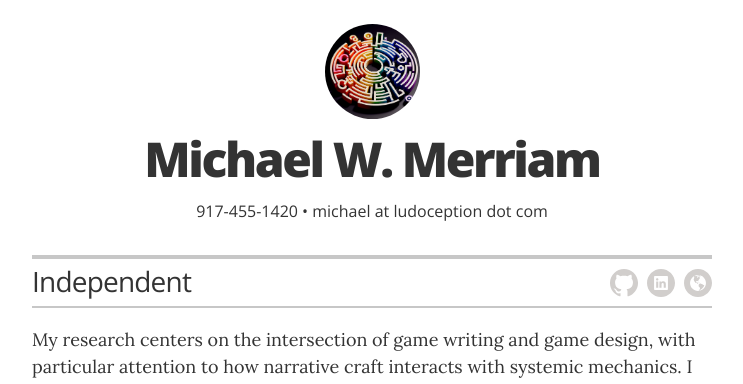
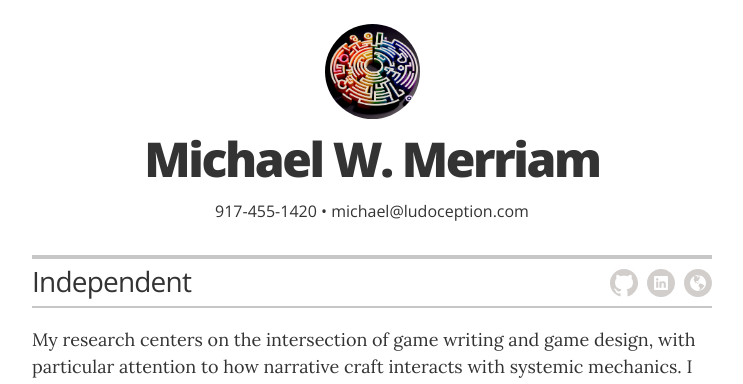
Before and after one commit to mwmxyz/academic, a Jekyll site: the page built from index.html, in a window 1280 px wide and 900 px high. Shown: the top 384 px of the window, without its empty margins (268-1011 px from the left). Built offline with Jekyll 4.4.1, drawn with Linux system fonts in a browser that asks for light colours; some of the changed lines change nothing that is shown.

Commit message:
Update _config.yml

```diff
--- a/_config.yml
+++ b/_config.yml
@@ -18,9 +18,9 @@
 
 # the next two items are used for schema itemprops in _layouts/resume.html
 resume_contact_telephone:       "917-455-1420"
-resume_contact_address:         "713 Black Eagle Drive, Groveland, FL, 34711"
+resume_contact_address:         "45 Academy Ave, Pittsburgh, PA, 15228"
 
-resume_header_contact_info:     "917-455-1420 • michael at ludoception dot com"
+resume_header_contact_info:     "917-455-1420 • michael@ludoception.com"
 display_header_contact_info:    "true"
 
 resume_header_intro: "<p>My research centers on the intersection of game writing and game design, with particular attention to how narrative craft interacts with systemic mechanics. I am especially interested in points where narrative elements—dialogue, rules text, quest structure—affect balance, difficulty, and pacing in ways typically described as design rather than writing. This allows me to frame game balance as a narrative tool, where adjustments in systems create new story rhythms and shape player experience.Methodologically, I combine practice-led prototyping with critical analysis of player communities. I look at how players interpret rules as stories, and stories as rules, across contexts such as modding, streaming, and classroom playtests. These sites show how narrative authority is shared between designers and players, and how creative writing in games extends into computational and communal domains. In pedagogy, I build curriculum models where the classroom operates as a design space. Students test mechanics and prose in tandem, with assessment structured around iteration, playtest documentation, and collaborative design. My broader aim is to develop frameworks that help writers think in systems and designers use narrative techniques, producing tools that can support both creative writing education and game studies research."
```
